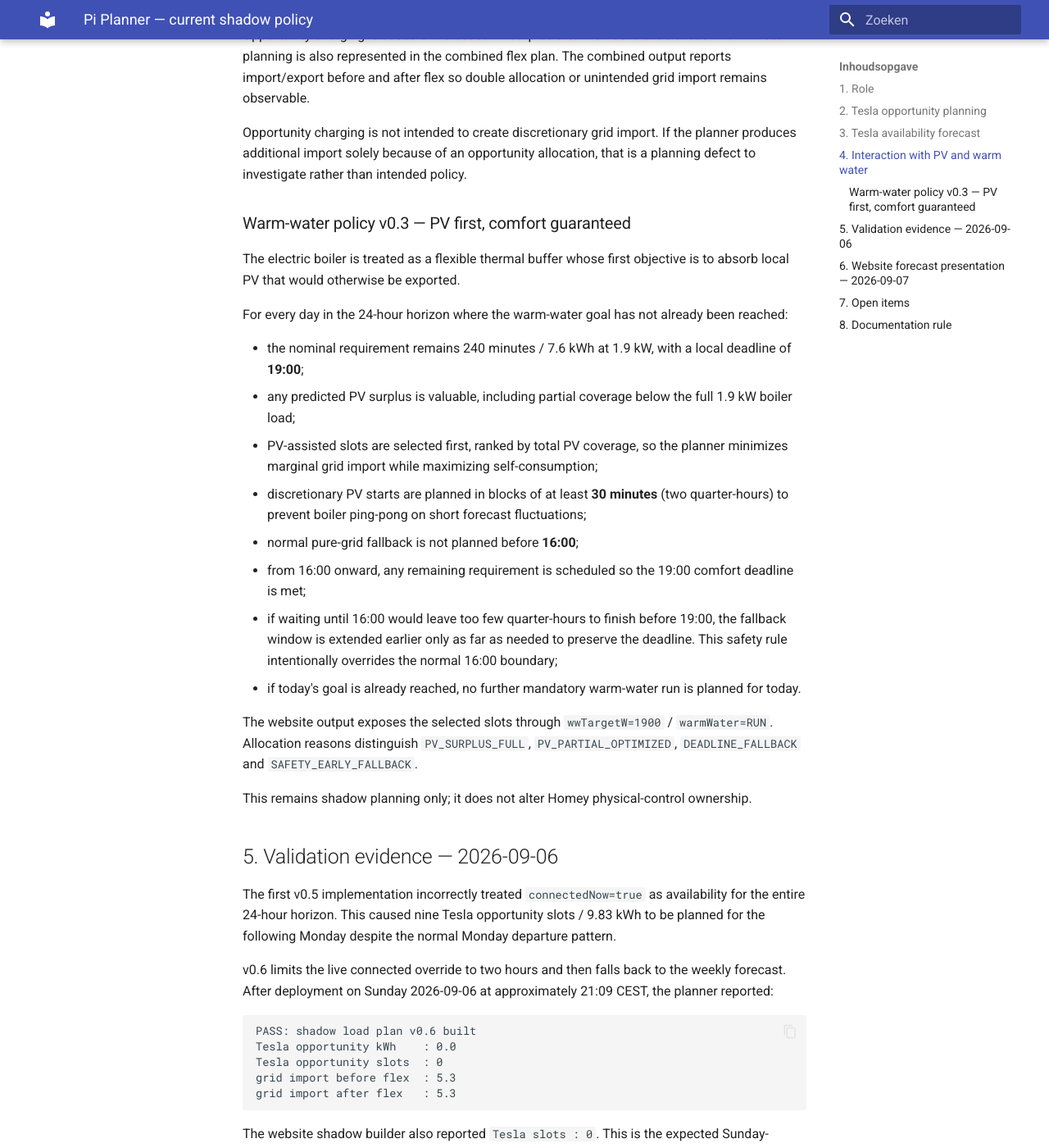
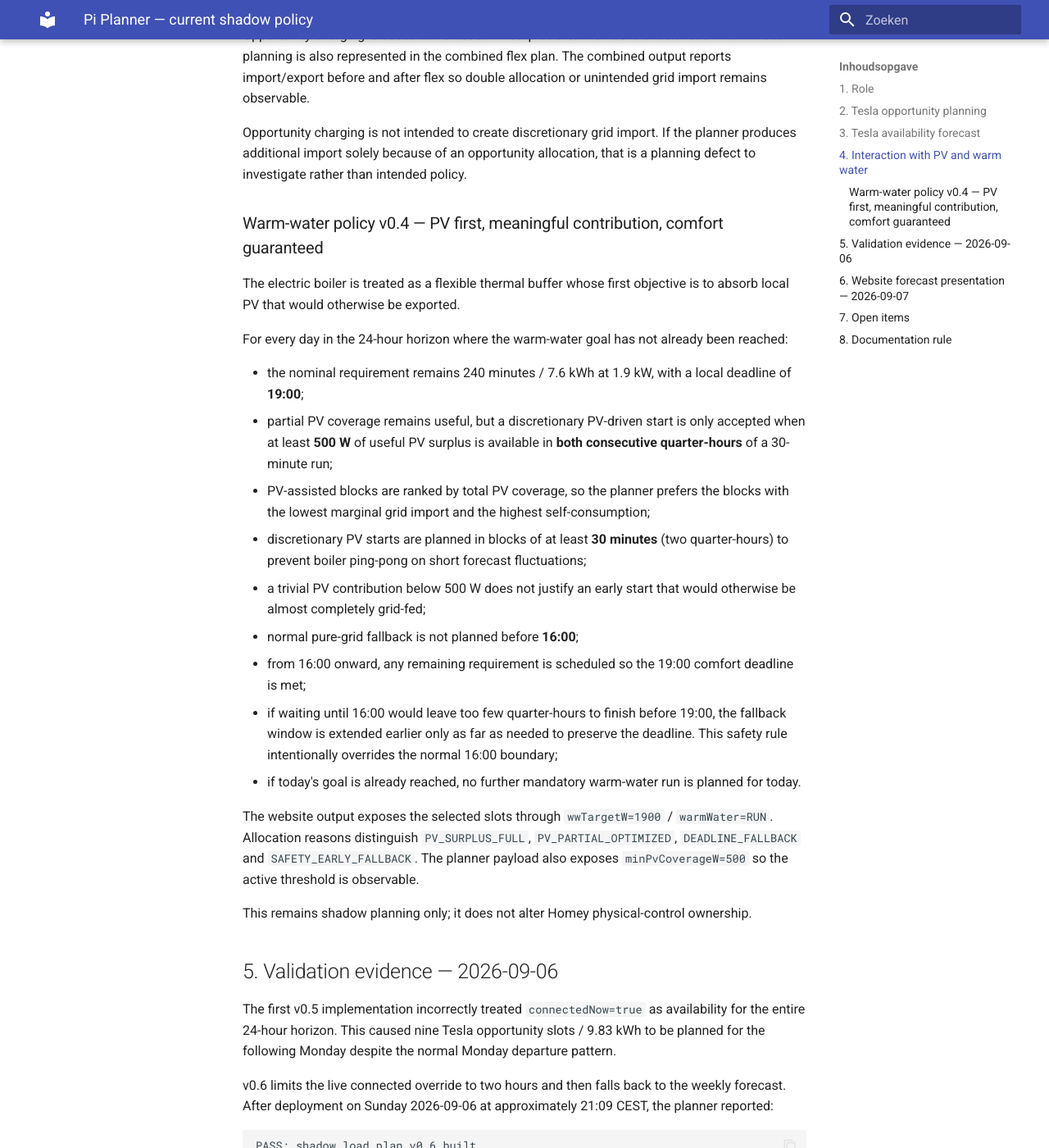
Before and after one commit to OnsKasteeltje/homey-energy-manual, an MkDocs documentation site: the page built from docs/pi-planner.md, in a window 1280 px wide and 1400 px high, scrolled down 2025 px. Shown: the whole window at 82% size. Built offline with MkDocs 1.6.1 and Material for MkDocs 9.7.7, drawn with Linux system fonts in a browser that asks for light colours; some of the changed text lies outside the part shown.

Commit message:
docs: document Pi boiler PV threshold v0.4

```diff
--- a/docs/pi-planner.md
+++ b/docs/pi-planner.md
@@ -8,7 +8,7 @@ The Pi planner builds a 96 × 15-minute horizon from PV forecast, Quatt forecast
 
 Current implementation:
 
-- `src/pi/ems-runtime/planner/warm-water/build_ww_plan.py` — `EMS_PI_WW_PLAN_V0.3`;
+- `src/pi/ems-runtime/planner/warm-water/build_ww_plan.py` — `EMS_PI_WW_PLAN_V0.4`;
 - `src/pi/ems-runtime/planner/quarter-hour-plan/build_shadow_load_plan.py` — `EMS_PI_SHADOW_LOAD_PLAN_V0.6`;
 - `src/pi/ems-runtime/planner/quarter-hour-plan/build_website_shadow.py` — `EMS_PI_ENERGY_PLAN_24H_V0.2` / `EMS_PI_PLANNER_SHADOW_PUBLISH_V0.2`.
 
@@ -59,22 +59,23 @@ Opportunity charging is based on forecast PV surplus after non-controllable load
 
 Opportunity charging is not intended to create discretionary grid import. If the planner produces additional import solely because of an opportunity allocation, that is a planning defect to investigate rather than intended policy.
 
-### Warm-water policy v0.3 — PV first, comfort guaranteed
+### Warm-water policy v0.4 — PV first, meaningful contribution, comfort guaranteed
 
 The electric boiler is treated as a flexible thermal buffer whose first objective is to absorb local PV that would otherwise be exported.
 
 For every day in the 24-hour horizon where the warm-water goal has not already been reached:
 
 - the nominal requirement remains 240 minutes / 7.6 kWh at 1.9 kW, with a local deadline of **19:00**;
-- any predicted PV surplus is valuable, including partial coverage below the full 1.9 kW boiler load;
-- PV-assisted slots are selected first, ranked by total PV coverage, so the planner minimizes marginal grid import while maximizing self-consumption;
+- partial PV coverage remains useful, but a discretionary PV-driven start is only accepted when at least **500 W** of useful PV surplus is available in **both consecutive quarter-hours** of a 30-minute run;
+- PV-assisted blocks are ranked by total PV coverage, so the planner prefers the blocks with the lowest marginal grid import and the highest self-consumption;
 - discretionary PV starts are planned in blocks of at least **30 minutes** (two quarter-hours) to prevent boiler ping-pong on short forecast fluctuations;
+- a trivial PV contribution below 500 W does not justify an early start that would otherwise be almost completely grid-fed;
 - normal pure-grid fallback is not planned before **16:00**;
 - from 16:00 onward, any remaining requirement is scheduled so the 19:00 comfort deadline is met;
 - if waiting until 16:00 would leave too few quarter-hours to finish before 19:00, the fallback window is extended earlier only as far as needed to preserve the deadline. This safety rule intentionally overrides the normal 16:00 boundary;
 - if today's goal is already reached, no further mandatory warm-water run is planned for today.
 
-The website output exposes the selected slots through `wwTargetW=1900` / `warmWater=RUN`. Allocation reasons distinguish `PV_SURPLUS_FULL`, `PV_PARTIAL_OPTIMIZED`, `DEADLINE_FALLBACK` and `SAFETY_EARLY_FALLBACK`.
+The website output exposes the selected slots through `wwTargetW=1900` / `warmWater=RUN`. Allocation reasons distinguish `PV_SURPLUS_FULL`, `PV_PARTIAL_OPTIMIZED`, `DEADLINE_FALLBACK` and `SAFETY_EARLY_FALLBACK`. The planner payload also exposes `minPvCoverageW=500` so the active threshold is observable.
 
 This remains shadow planning only; it does not alter Homey physical-control ownership.
 
@@ -113,7 +114,7 @@ The existing `Geplande tijdsvakken` section remains unchanged.
 
 ## 7. Open items
 
-- Validate warm-water v0.3 against the next-day horizon and confirm that PV-assisted boiler blocks plus any required late fallback appear on the website.
+- Validate warm-water v0.4 against the next-day horizon and confirm that only 30-minute PV-assisted blocks meeting the 500 W threshold appear before 16:00, plus any required late fallback.
 - Add explicit Tesla deadline planning as a separate mode with higher priority than opportunity planning.
 - Validate a Thursday/Friday horizon where the weekly model predicts the Tesla to be home and confirm that PV opportunity slots appear.
 - Continue comparing Homey planner and Pi planner outputs before any migration of physical control ownership.
```
